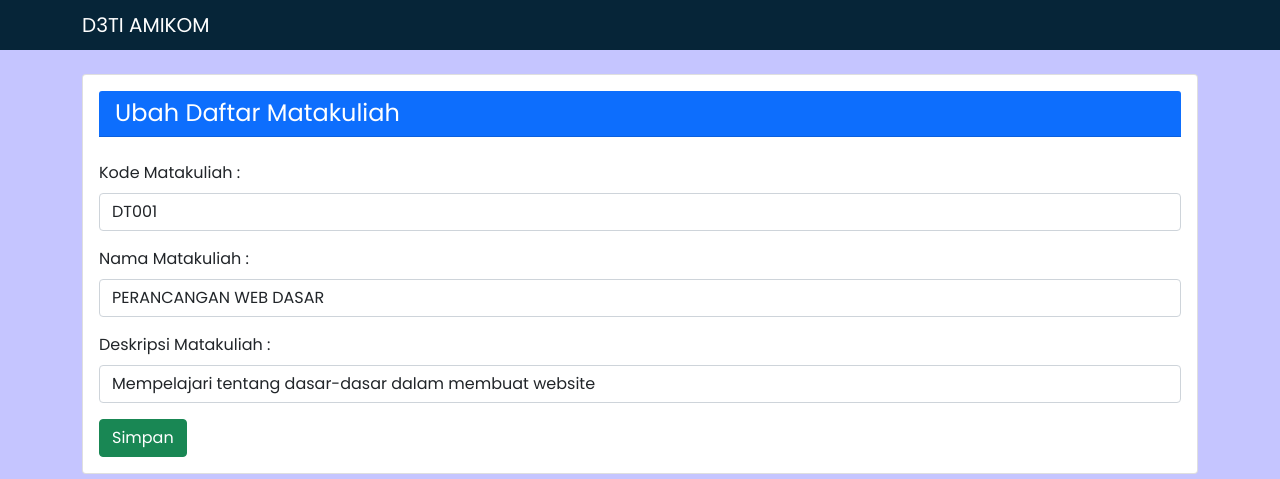
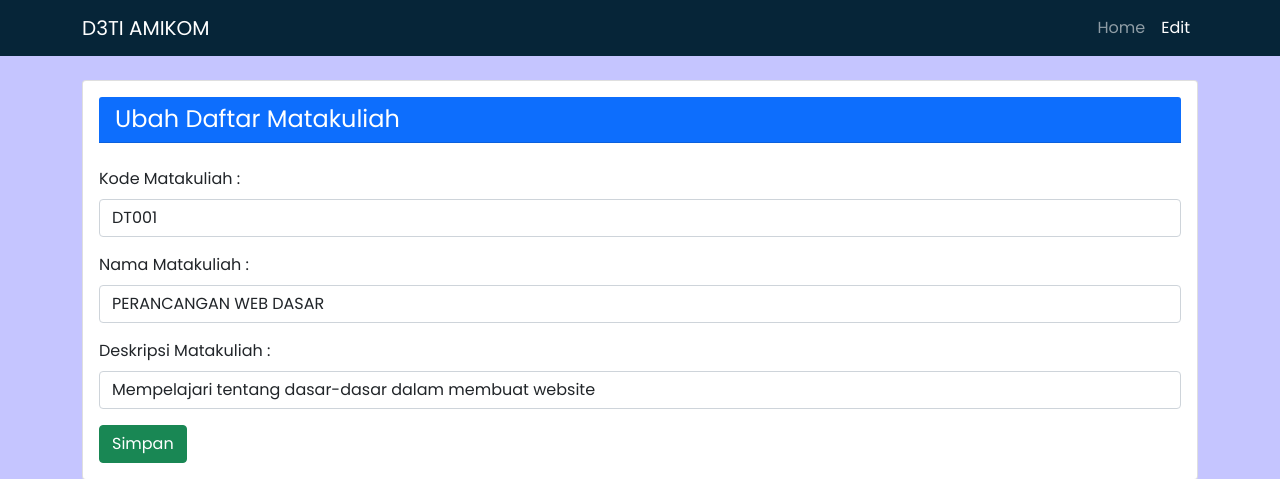
Before and after one commit to handinatayoogy/uts_smt3_project, a PHP site: page /ubah_mk.php?id=1 in a window 1280 px wide. Shown: the top 479 px of the page. Run offline with PHP 8.4, Linux system fonts and the light colour scheme; data comes from the database, SQL or seed files in the repository.

Commit message:
fix navbar

```diff
--- a/ubah_mk.php
+++ b/ubah_mk.php
@@ -63,9 +63,18 @@ if (isset($_POST["submit"])) {
     <title>Dashboard CRUD</title>
   </head>
   <body>
-    <nav class="navbar navbar-dark">
+    <nav class="navbar navbar-dark navbar-expand-lg">
         <div class="container">
-            <span class="navbar-brand mb-0 h1">D3TI AMIKOM</span>
+            <a class="navbar-brand" href="index.php">D3TI AMIKOM</a>
+            <button class="navbar-toggler" type="button" data-bs-toggle="collapse" data-bs-target="#navbarNavAltMarkup" aria-controls="navbarNavAltMarkup" aria-expanded="false" aria-label="Toggle navigation">
+            <span class="navbar-toggler-icon"></span>
+            </button>
+            <div class="collapse navbar-collapse" id="navbarNavAltMarkup">
+                <div class="navbar-nav ms-auto">
+                    <a class="nav-link" href="dashboard.php">Home</a>
+                    <a class="nav-link active" href="detail.php">Edit</a>
+                </div>
+            </div>
         </div>
     </nav>
 
```
Also changed, not shown: ubah_pertemuan.php (+11 -2 lines).
